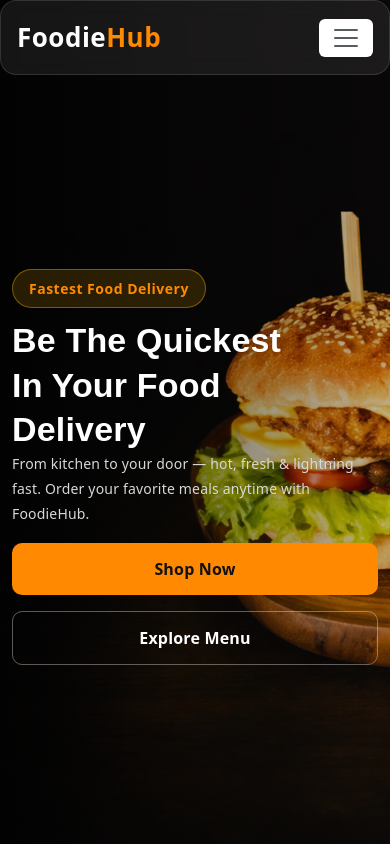
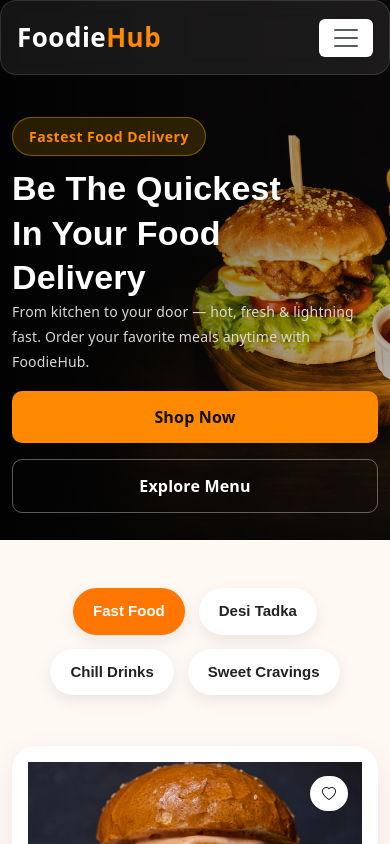
Before and after one commit to rahul-rajput246/FoodieHub, a React (Vite) app: page / in a window 390 px wide. Shown: the top 844 px of the page. Built offline with nearby package versions, Linux system fonts and the light colour scheme.

Commit message:
responsive for mobile

```diff
--- a/src/App.css
+++ b/src/App.css
@@ -984,7 +984,7 @@ cart_btn:hover span {
   width: 100%;
   border: none;
   background: transparent;
-  padding: 20px 22px;
+  padding: 18px 22px;
   display: flex;
   justify-content: space-between;
   align-items: center;
@@ -1212,10 +1212,27 @@ cart_btn:hover span {
 
 /* Responsive*/
 
+@media(max-width:1366px){
+    .banner_section {
+      min-height: auto;
+    }
+    .banner_overlay {
+      min-height: 600px;
+  }
+}
+
 @media (max-width: 991px) {
     .custom_navbar .container {
         padding: 12px 16px;
     }
+
+  .banner_section {
+      min-height: auto;
+  }
+
+  .banner_overlay {
+    min-height: 600px;
+}
 
     .nav_links {
         padding: 20px 0;
@@ -1290,6 +1307,13 @@ cart_btn:hover span {
 }
 
 @media (max-width: 576px) {
+
+  .banner_overlay {
+      min-height: 540px;
+  }
+  .banner_section {
+      min-height: auto;
+  }
     .heading_box h3 {
         font-size: 34px;
         line-height: 1.3;
--- a/src/components/MostLovedSection.jsx
+++ b/src/components/MostLovedSection.jsx
@@ -1,6 +1,6 @@
 import { useNavigate } from "react-router-dom";
 
-function MostLovedSection({ title, subtitle, items, order, setOrder}) {
+function MostLovedSection({ title, subtitle, items, order, setOrder }) {
 
 		const navigate = useNavigate();
 
--- a/src/data/Homedata.jsx
+++ b/src/data/Homedata.jsx
@@ -397,6 +397,8 @@ import { FaUtensils, FaKitchenSet, FaMotorcycle } from "react-icons/fa6";
 	  }
 	];
 
+	{/* How it Works */}
+
 	export const steps = [
 			{
 			id: 1,
@@ -424,7 +426,6 @@ import { FaUtensils, FaKitchenSet, FaMotorcycle } from "react-icons/fa6";
 	export const Testomonial = [
 				{
 					id:1,
-					icon:"",
 					testimonialName:"Rahul Rajput",
 					image:"assets/images/our_team_img1.png",
 					review:"Absolutely loved the burger and fries. Delivery was super quick and food arrived hot.",
@@ -432,7 +433,6 @@ import { FaUtensils, FaKitchenSet, FaMotorcycle } from "react-icons/fa6";
 				},
 				{
 					id:2,
-					icon:"",
 					testimonialName:"Mohit Gautam",
 					image:"assets/images/our_team_img2.png",
 					review:"The pizza was cheesy, fresh, and full of flavor. One of the best online food experiences.",
@@ -440,7 +440,6 @@ import { FaUtensils, FaKitchenSet, FaMotorcycle } from "react-icons/fa6";
 				},
 				{
 					id:3,
-					icon:"",
 					testimonialName:"Himanshu Singh",
 					image:"assets/images/our_team_img3.png",
 					review:"FoodieHub made my dinner so easy. Great taste, great service, and smooth ordering process",
```
Lines whose indentation alone changed are shown as unchanged.
